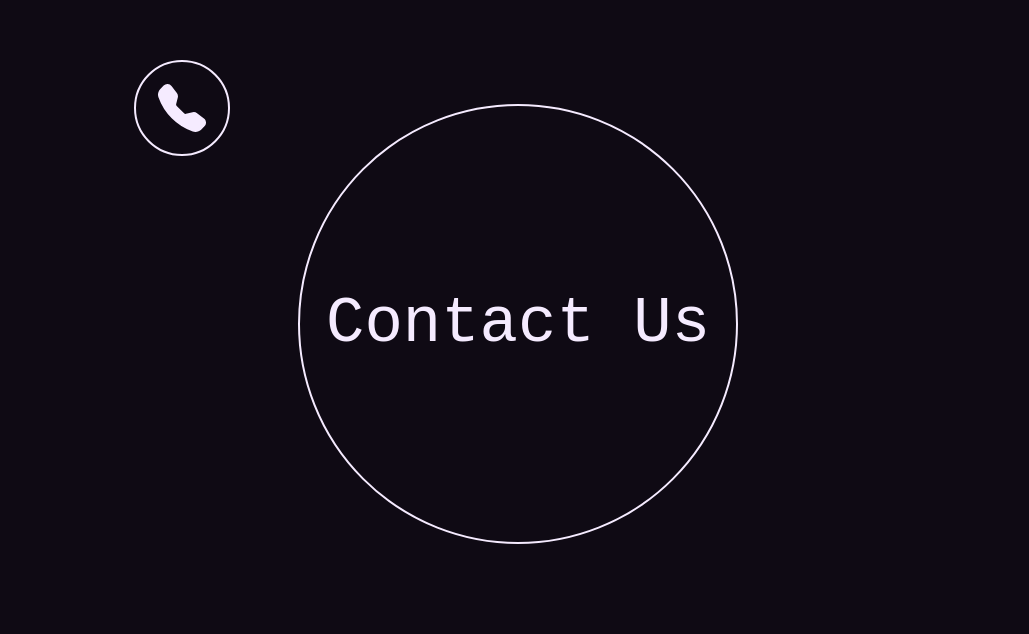
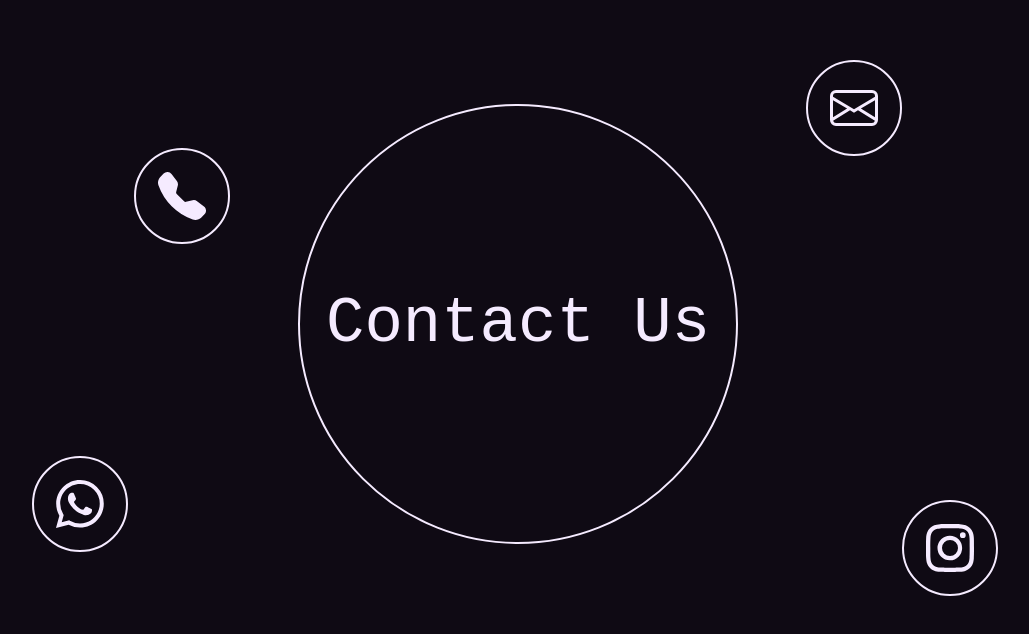
Before and after one commit to hymnsOfWeb/website, a Next.js app: page / in a window 1280 px wide. Shown: the part 5716-6350 px from the top of the page, without its empty margins (122-1151 px from the left). Built offline with nearby package versions, Linux system fonts and the light colour scheme; a web font is replaced by a local one.

Commit message:
bubbles made

```diff
--- a/common/common-data.ts
+++ b/common/common-data.ts
@@ -1,3 +1,11 @@
+import { BubbleDataProps } from "@components/contact-bubble/types";
+import {
+  BsEnvelope,
+  BsFillTelephoneFill,
+  BsInstagram,
+  BsWhatsapp,
+} from "react-icons/bs";
+
 //nav
 export const mainNavLinks = [
   { name: "Home", href: "/" },
@@ -104,3 +112,50 @@ export const aboutTextRibbon = {
   text: "About",
   count: 7,
 };
+
+export const phoneNumber = "+919415507316";
+export const mail = "hymnsofweb@gmail.com";
+export const instaId = "hymnsofweb";
+
+export const contactBubbleData: BubbleDataProps[] = [
+  {
+    href: `tel:${phoneNumber}`,
+    styles: {
+      top: 30,
+      left: 20,
+      scale: 2,
+    },
+    icon: BsFillTelephoneFill,
+    text: phoneNumber,
+  },
+  {
+    href: `mailto:${mail}`,
+    styles: {
+      top: 20,
+      left: 72.5,
+      scale: 3,
+    },
+    icon: BsEnvelope,
+    text: mail,
+  },
+  {
+    href: `https://www.instagram.com/${instaId}`,
+    styles: {
+      top: 70,
+      left: 80,
+      scale: 2,
+    },
+    icon: BsInstagram,
+    text: instaId,
+  },
+  {
+    href: `https://wa.me/${phoneNumber}`,
+    styles: {
+      top: 65,
+      left: 12,
+      scale: 2,
+    },
+    icon: BsWhatsapp,
+    text: phoneNumber,
+  },
+];
--- /dev/null
+++ b/components/contact-bubble/index.tsx
@@ -0,0 +1,41 @@
+import {
+  bubbleLinkCss,
+  bubbleSvgCss,
+  bubbleText,
+  bubbleWrapperCss,
+  bubbleWrapperPosition,
+  bubbleWrapperScale,
+} from "@components/contact-bubble/styles";
+import { BubbleDataProps } from "@components/contact-bubble/types";
+
+export default function ContactBubble({
+  href,
+  className = "",
+  styles: { top, left, scale },
+  icon,
+  text,
+}: BubbleDataProps) {
+  const Icon = icon;
+  return (
+    <div
+      className={`bubble-wrapper ${className}`}
+      css={[
+        bubbleWrapperCss,
+        bubbleWrapperPosition(top, left),
+        bubbleWrapperScale(scale),
+      ]}
+    >
+      <a
+        href={href}
+        target="_blank"
+        rel="noopener noreferrer"
+        css={bubbleLinkCss}
+      >
+        <Icon className="bubble-icon" css={bubbleSvgCss} />
+        <span className="bubble-text" css={bubbleText}>
+          {text}
+        </span>
+      </a>
+    </div>
+  );
+}
--- /dev/null
+++ b/components/contact-bubble/styles.ts
@@ -0,0 +1,65 @@
+import { css } from "@emotion/react";
+
+export const bubbleLinkCss = css`
+  position: relative;
+  height: 100%;
+  width: 100%;
+  display: flex;
+  align-items: center;
+  justify-content: center;
+`;
+
+export const bubbleWrapperCss = css`
+  position: absolute;
+  border: 2px solid var(--color-text-primary);
+  border-radius: 50%;
+  font-size: 3rem;
+  height: 2em;
+  width: 2em;
+  display: flex;
+  align-items: center;
+  justify-content: center;
+  background-color: var(--color-bg-primary);
+  transition: background-color 0.3s ease 0.2s, scale 0.4s ease;
+  text-decoration: none;
+`;
+
+export const bubbleWrapperPosition = (top: number, left: number) => css`
+  top: ${top}%;
+  left: ${left}%;
+`;
+
+export const bubbleWrapperScale = (scale: number) => css`
+  &:hover {
+    /* transform: scale(${scale}); */
+    scale: ${scale};
+    background-color: var(--color-text-primary);
+    .bubble-text {
+      color: var(--color-bg-primary);
+      transform: scale(calc(1 / ${scale}));
+      opacity: 1;
+    }
+    .bubble-icon {
+      filter: blur(10px);
+      opacity: 0;
+    }
+  }
+`;
+
+export const bubbleText = css`
+  font-size: 1rem;
+  opacity: 0;
+  text-align: center;
+  width: fit-content;
+  position: absolute;
+  color: var(--color-text-primary);
+  transition: color 0.2s ease 0.4s, transform 0.4s ease;
+`;
+
+export const bubbleSvgCss = css`
+  height: 1em;
+  width: 1em;
+  opacity: 1;
+  position: absolute;
+  transition: filter 0.3s ease, opacity 0.2s ease 0.2s;
+`;
--- /dev/null
+++ b/components/contact-bubble/types.ts
@@ -0,0 +1,13 @@
+import { IconType } from "react-icons";
+
+export interface BubbleDataProps {
+  href: string;
+  className?: string;
+  styles: {
+    top: number;
+    left: number;
+    scale: number;
+  };
+  icon: IconType;
+  text: string;
+}
--- a/components/index.ts
+++ b/components/index.ts
@@ -1,3 +1,4 @@
 export { default as ImageComp } from "./image-comp";
 export { default as NavLinkContainer } from "./nav-link-container";
 export { default as WorkDescriptionCard } from "./work-description-card";
+export { default as ContactBubble } from "./contact-bubble";
--- a/modules/home/contact/index.tsx
+++ b/modules/home/contact/index.tsx
@@ -1,13 +1,14 @@
 import { useCallback, useEffect, useRef } from "react";
 import Link from "next/link";
+import { contactBubbleData } from "@common-data";
+import { ContactBubble } from "@components";
+import { BubbleDataProps } from "@components/contact-bubble/types";
 import {
-  bubbleWrapperCss,
   contactCircleCss,
   contactCss,
   contactSquareCss,
   shadowCss,
 } from "./style";
-import { BsFillTelephoneFill } from "react-icons/bs";
 
 export default function HomeContact() {
   const containerRef = useRef<HTMLDivElement>(null);
@@ -90,7 +91,15 @@ export default function HomeContact() {
     mouseEnterCallback,
     contactLeaveCallback,
   ]);
-
+  const bubbleMapper = (data: BubbleDataProps, index: number) => {
+    return (
+      <ContactBubble
+        {...data}
+        key={"contact-bubble-" + index}
+        className="contact-bubble-name"
+      />
+    );
+  };
   return (
     <div css={contactCss}>
       <div css={contactSquareCss} ref={containerRef}>
@@ -104,14 +113,7 @@ export default function HomeContact() {
           <span className="contact-text">Contact Us</span>
         </Link>
       </div>
-      <a
-        href="tel:+919415507316"
-        target="_blank"
-        rel="noopener noreferrer"
-        css={bubbleWrapperCss}
-      >
-        <BsFillTelephoneFill />
-      </a>
+      {contactBubbleData.map(bubbleMapper)}
     </div>
   );
 }
--- a/modules/home/contact/style.ts
+++ b/modules/home/contact/style.ts
@@ -64,22 +64,3 @@ export const shadowCss = css`
   opacity: 0;
   transition: transform 0.4s ease, opacity 0.5s ease;
 `;
-
-export const bubbleWrapperCss = css`
-  position: absolute;
-  top: 20%;
-  left: 20%;
-  border: 2px solid var(--color-text-primary);
-  border-radius: 50%;
-  font-size: 3rem;
-  height: 2em;
-  width: 2em;
-  display: flex;
-  align-items: center;
-  justify-content: center;
-  svg {
-    height: 1em;
-    width: 1em;
-    margin: auto;
-  }
-`;
```
